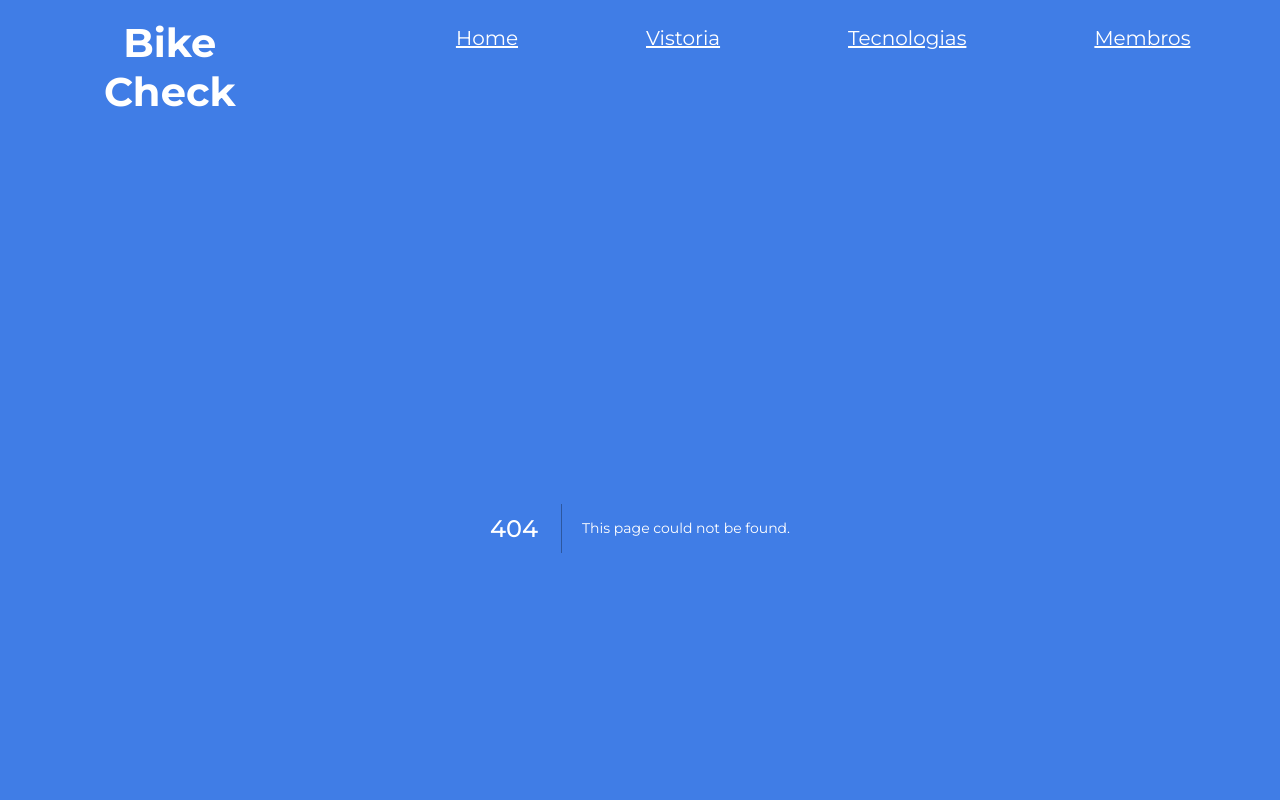
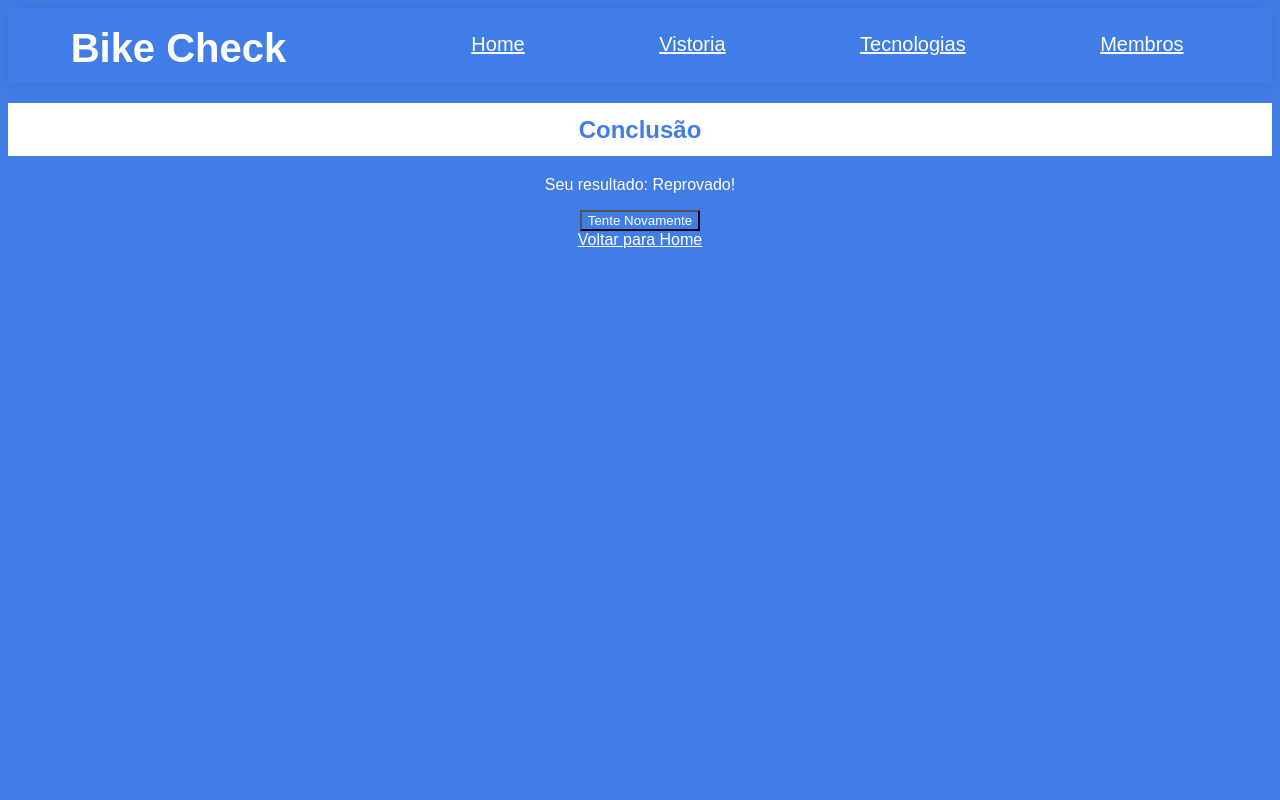
Before and after one commit to TomazPecoraro/Sprint4-RWD, a Next.js app: page /Vistoria/Resultados/Reprovado in a window 1280 px wide. Before the commit this address had no page. Shown: the top 800 px of the page. Built offline with nearby package versions, Linux system fonts and the light colour scheme.

Commit message:
resultados ok

```diff
--- /dev/null
+++ b/src/pages/Vistoria/Resultados/Reprovado.jsx
@@ -0,0 +1,26 @@
+import '../../../app/globals.css'
+import Header from '../../../components/Cabecalho/cabecalho';
+import Link from 'next/link';
+import styles from './resultados.module.css';
+
+export default function Reprovado() {
+    return (
+        <div>
+            <header>
+                <Header/>
+            </header>
+            <main>
+                <section>
+                <h1 className={styles.fundobranco}>Conclusão</h1>
+                </section>
+                <section>
+                    <p>Seu resultado: Reprovado!</p>
+                    <button>Tente Novamente</button>
+                </section>
+                <section>
+                    <Link href="../../../">Voltar para Home</Link>
+                </section>
+            </main>
+        </div>
+    )
+}
--- /dev/null
+++ b/src/pages/Vistoria/Resultados/resultados.module.css
@@ -0,0 +1,5 @@
+.fundobranco {
+    color: #407DE6;
+    background-color: white;
+    padding: 1%;
+}
```
Also changed, not shown: src/pages/Vistoria/Resultados/Aprovado.jsx (added, +26 -0 lines).
